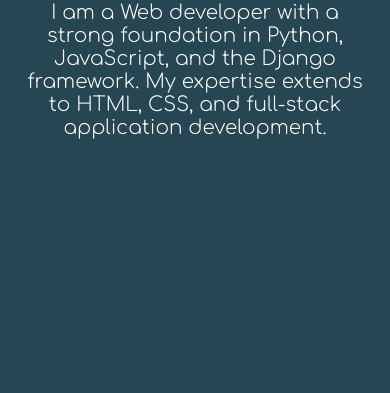
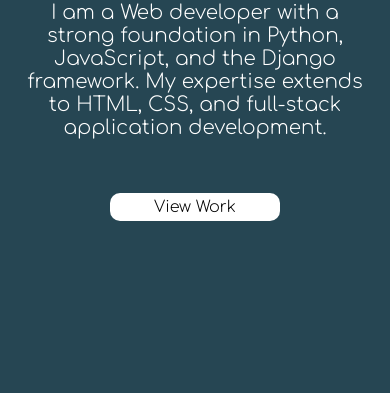
Before and after one commit to nileshkharat-git/portfolio, a plain HTML site: page index.html in a window 390 px wide. Shown: the part 448-841 px from the top of the page. Drawn offline with nearby package versions, Linux system fonts and the light colour scheme; a web font is replaced by a local one.

Commit message:
Add 'view work' button

```diff
--- a/index.css
+++ b/index.css
@@ -111,7 +111,9 @@ nav {
   font-size: 3rem;
   font-weight: 700;
 }
-
+#view-work {
+  display: none;
+}
 @media only screen and (max-width: 768px) {
   html {
     scroll-snap-type: none;
@@ -148,7 +150,18 @@ nav {
     font-size: 2rem;
     display: block;
   }
-
+  #view-work {
+    display: block;
+    width: 150px;
+    text-align: center;
+    background-color: var(--third);
+    color: black;
+    border-radius: 10px;
+    font-size: .8rem;
+    margin: 50px auto;
+    padding: 5px 10px;
+    text-decoration: none;
+  }
   .active {
     animation: 400ms slidein ease-in;
     left: 0vw;
--- a/index.html
+++ b/index.html
@@ -31,9 +31,7 @@
         full-stack application development.
       </p>
     </div>
-    <div id="down-arrow">
-
-    </div>
+    <a href="#work" id="view-work">View Work</a>
   </div>
   <div id="work">
     <h2 class="sub-title">&lt;MyWork/&gt;</h2>
```
